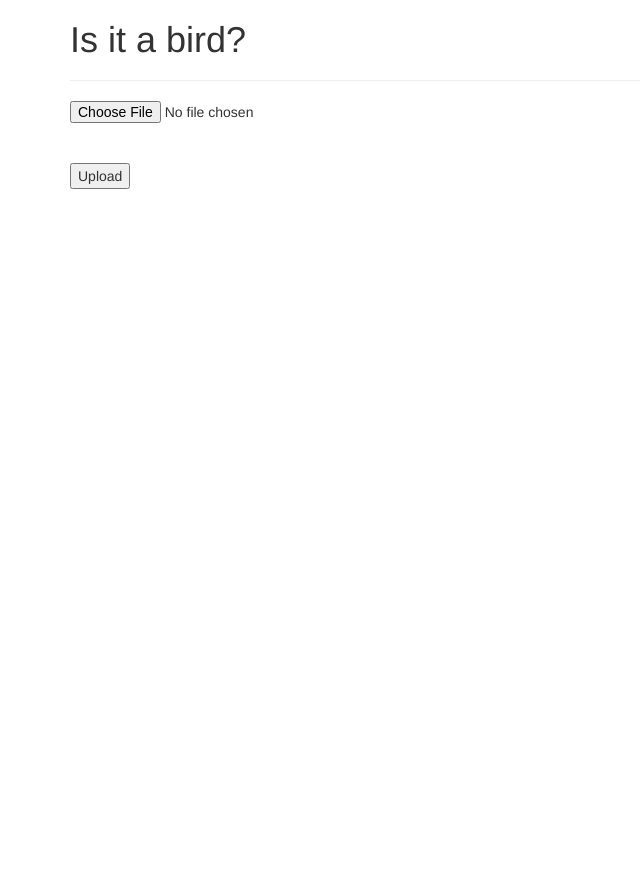
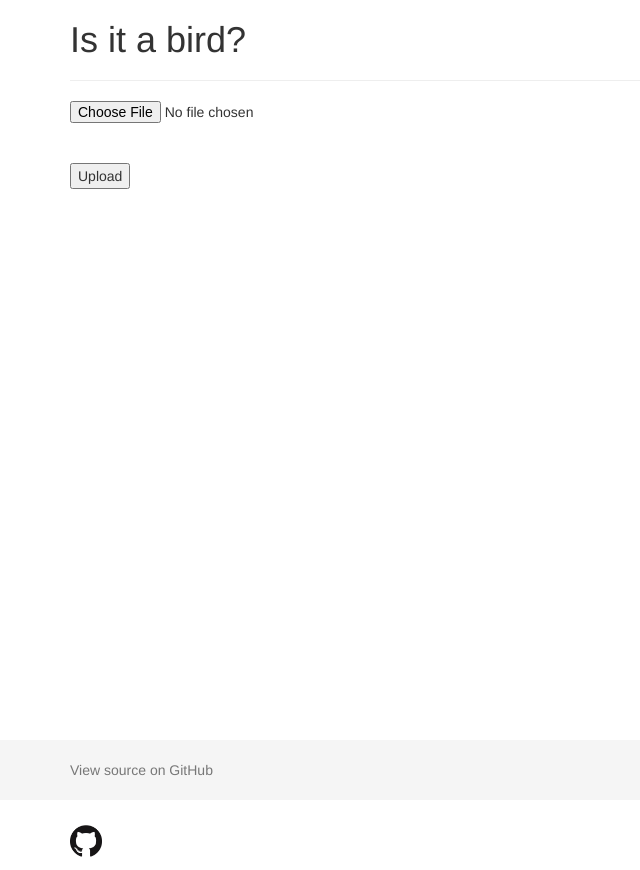
Before and after one commit to fmckeogh/isitabird-python, a plain HTML site: page templates/index.html in a window 1280 px wide. Shown: the whole page, without its empty margins (0-640 px from the left). Before the commit the page ends 800 px from the top, so only its background shows below. Drawn offline with nearby package versions, Linux system fonts and the light colour scheme.

Commit message:
Adding source footer

```diff
--- a/templates/index.html
+++ b/templates/index.html
@@ -3,7 +3,7 @@
     <head>
         <link href="//netdna.bootstrapcdn.com/bootstrap/3.0.0/css/bootstrap.min.css"
             rel="stylesheet">
-            </head>
+    </head>
     <body>
         <div class="container">
             <div class="header">
@@ -11,12 +11,31 @@
             </div>
             <hr/>
             <div>
-
                 <form action="upload" method="post" enctype="multipart/form-data">
                     <input type="file" name="file"><br /><br />
                         <input type="submit" value="Upload">
-                            </form>
+                </form>
             </div>
         </div>
     </body>
+    <footer class="footer">
+        <div class="container">
+            <p class="text-muted">View source on GitHub</p>
+            <div text-align-last: right;>
+                <img src="/static/logo.png" alt="" style="width:32px;height:32px;">
+            <div>
+        </div>
+    </footer>
 </html>
+
+<style>
+    .footer {
+        position: absolute;
+        bottom: 0;
+        width: 100%;
+        /* Set the fixed height of the footer here */
+        height: 60px;
+        line-height: 60px; /* Vertically center the text there */
+        background-color: #f5f5f5;
+    }
+</style>
```
Also changed, not shown: static/logo.png (added), 1 other file.
